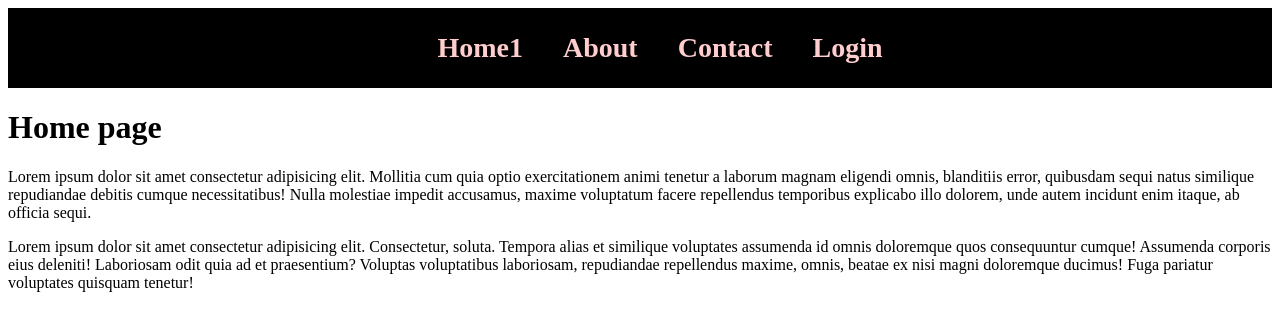
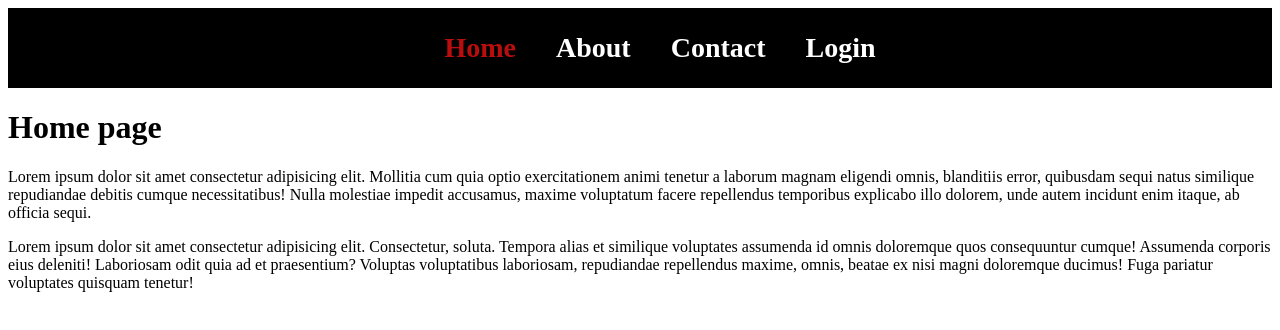
Before and after one commit to mdnadimweb/Navbar-with-react-router-, a React (Vite) app: page / in a window 1280 px wide. Shown: the top 330 px of the page. Built offline with nearby package versions, Linux system fonts and the light colour scheme.

Commit message:
add active color

```diff
--- a/src/App.css
+++ b/src/App.css
@@ -17,7 +17,7 @@
 nav ul a {
 
     font-size: 28px ;
-    color: rgb(255, 205, 205);
+    color: rgb(255, 255, 255);
     list-style: none;
     padding:0px 20px ;
     text-decoration: none;
@@ -32,3 +32,9 @@
     color: red;
     transform: scale(1);
 }
+
+
+nav .active {
+
+    color: rgb(184, 14, 14) ;
+}
--- a/src/components/Navbar.jsx
+++ b/src/components/Navbar.jsx
@@ -1,4 +1,4 @@
-import { Link } from "react-router";
+import {NavLink} from "react-router";
 import React from "react";
 
 function Navbar () {
@@ -7,11 +7,10 @@
     <nav>
         <ul>
 
-            <Link to= "/">Home1</Link>
-            <Link to= "/about">About</Link>
-            <Link to= "/contact">Contact</Link>
-            <Link to= "/login">Login</Link>
-
+            <NavLink to= "/">Home</NavLink>
+            <NavLink to= "/about">About</NavLink>
+            <NavLink to= "/contact">Contact</NavLink>
+            <NavLink to= "/login">Login</NavLink>
 
         </ul>
     </nav>
```
